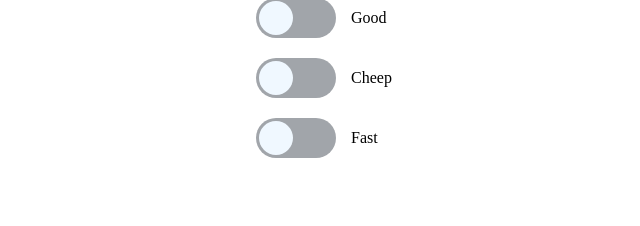
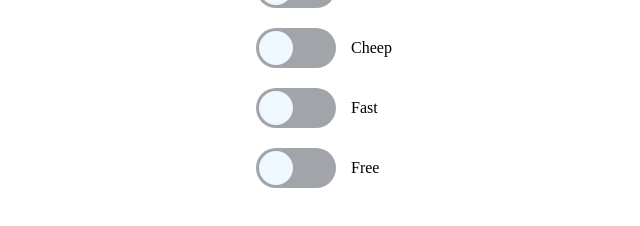
Before and after one commit to khatiainanashvili/Thirty-Something-days-Thirty-Something-Projects, a plain HTML site: page checkboxes/index.html in a window 1280 px wide. Shown: the part 370-596 px from the top of the page, without its empty margins (319-959 px from the left). Drawn offline with Linux system fonts and the light colour scheme.

Commit message:
Update index.html

```diff
--- a/checkboxes/index.html
+++ b/checkboxes/index.html
@@ -33,6 +33,16 @@
         <span>Fast</span>
 
     </div>
+
+     <div class="toggle-container">
+        <input type="checkbox" id="free" class="toggle">
+        <label for="free" class="label">
+        <div class="ball"></div>
+        </label>
+        <span>Free</span>
+
+    </div>
+
     <script src="./script.js"></script>
 </body>
 </html>
```
